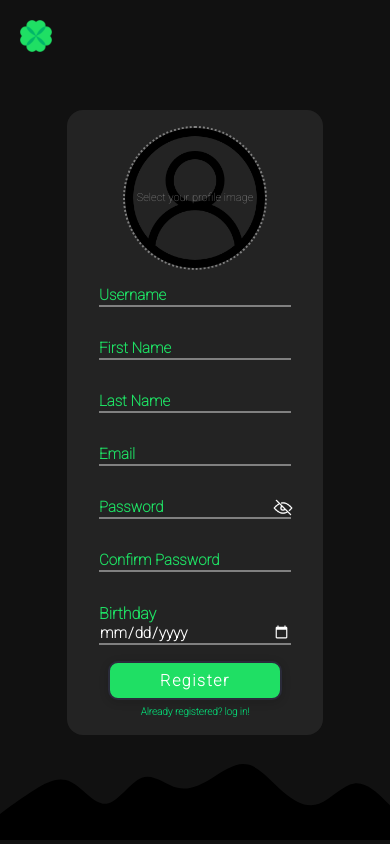
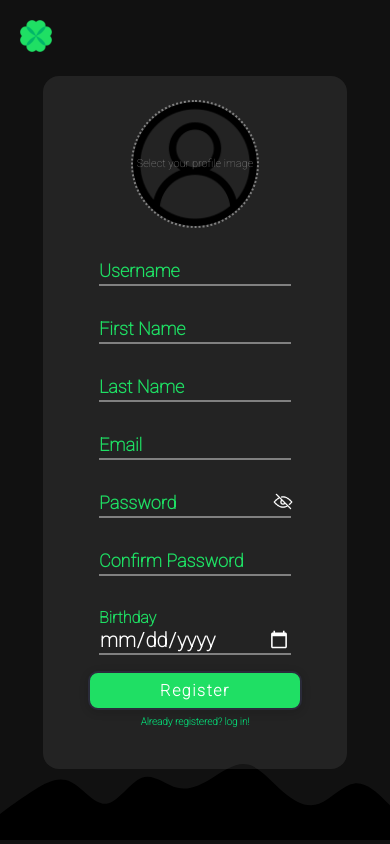
Before and after one commit to Clover-Organization/Clover, a React (Vite) app in the folder frontend/: page /auth in a window 390 px wide. Built offline with nearby package versions, Linux system fonts and the light colour scheme.

Commit message:
new css for login and register screen

```diff
--- a/frontend/src/pages/auth/components/style.css
+++ b/frontend/src/pages/auth/components/style.css
@@ -9,7 +9,7 @@ div.logo {
   z-index: 1001;
 }
 
-div.logo > a > img {
+div.logo>a>img {
   margin: 1rem;
   width: 40px;
 }
@@ -24,17 +24,25 @@ article.authArticle {
   display: grid;
   place-items: center;
   position: absolute;
+  width: 100%;
+  height: 100%;
   z-index: 1000;
-  height: 100%;
 }
 
 fieldset.authFieldset {
-  width: 80%;
   display: flex;
-  justify-content: space-between;
+  justify-content: space-evenly;
   align-items: center;
+  flex-wrap: wrap;
+  width: 50%;
+  max-width: 80%;
+  max-height: 100%;
+  background: #3333338f;
   border: none;
+  padding: 1.5rem;
+  border-radius: 20px;
 }
+
 
 fieldset.authFieldsetLogin {
   width: 80%;
@@ -50,12 +58,12 @@ form.authForm {
   place-items: center;
 }
 
-fieldset.authFieldset > div.imgFront > img {
+fieldset.authFieldset>div.imgFront>img {
   width: 50%;
   height: auto;
 }
 
-fieldset.authFieldsetLogin > img {
+fieldset.authFieldsetLogin>img {
   width: 50%;
   height: auto;
 }
@@ -69,7 +77,7 @@ div.authFieldLogin {
   padding: 3rem;
 }
 
-div.authField > legend {
+div.authField>legend {
   color: #1fdf64;
   font-weight: bold;
 }
@@ -96,8 +104,14 @@ input:-webkit-autofill::placeholder {
   color: #ff0000;
 }
 
-div.authField > input,
-.authFieldLogin > input {
+div.authField.auth>input,
+.authFieldLogin.auth>input {
+  inline-size: 18rem;
+  font-size: 20px;
+}
+
+div.authField>input,
+.authFieldLogin>input {
   inline-size: 12rem;
   border: none;
   border-bottom: solid 2px grey;
@@ -106,6 +120,10 @@ div.authField > input,
   outline: none;
   background-color: transparent;
   color: white;
+}
+
+div.authField.auth>label {
+  font-size: 18px;
 }
 
 div.authField>label.active,
@@ -123,8 +141,8 @@ div.authFieldLogin>input:not(:placeholder-shown)+label {
 }
 
 /* Adicione esta regra para estilizar rótulos quando o mouse passa sobre o input */
-div.authField > input:hover + label,
-div.authFieldLogin > input:hover + label {
+div.authField>input:hover+label,
+div.authFieldLogin>input:hover+label {
   /* Adicione a vírgula aqui */
   transform: translateY(-100%) scale(0.9);
   font-size: 12px;
@@ -132,13 +150,14 @@ div.authFieldLogin > input:hover + label {
 }
 
 /* Adicione esta regra para reestilizar rótulos quando o input não estiver vazio e não estiver em foco */
-div.authField > input:not(:focus):not(:placeholder-shown) + label,
-div.authFieldLogin > input:not(:focus):not(:placeholder-shown) + label {
+div.authField>input:not(:focus):not(:placeholder-shown)+label,
+div.authFieldLogin>input:not(:focus):not(:placeholder-shown)+label {
   /* Adicione a vírgula aqui */
   transform: translateY(-100%) scale(0.9);
   font-size: 12px;
   color: #5ec57e;
 }
+
 
 .togglePassword {
   position: absolute;
@@ -146,43 +165,21 @@ div.authFieldLogin > input:not(:focus):not(:placeholder-shown) + label {
   left: 11.9rem;
 }
 
+.togglePassword.auth {
+  left: 17.8rem;
+}
+
 .togglePassword img {
   width: 20px;
   filter: invert(1);
 }
 
-form.authForm > div.btn {
+form.authForm>div.btn {
   display: grid;
   place-items: center;
 }
 
-/* form.authForm > div.btn > button {
-  cursor: pointer;
-  color: black;
-  font-weight: bold;
-  margin: 10px;
-  padding: 10px;
-  border-radius: 50px;
-  border: none;
-  inline-size: 200px;
-  /* background-color: #1fdf64; */
-/* background-image: linear-gradient(
-    to right,
-    #1fdf64,
-    #1fdf64,
-    #6cff00c4,
-    #1fdf64
-  );
-  transition: all 0.5s ease-in-out; */
-/* } */
-
-/* form.authForm > div.btn > button:hover {
-  transform: scale(1.1);
-  border: solid 1px white;
-  filter: drop-shadow(0px 0px 10px green);
-} */
-
-form.authForm > div.btn > a > span {
+form.authForm>div.btn>a>span {
   font-size: 10px;
   color: rgba(0, 255, 136, 0.779);
   font-weight: bold;
@@ -247,23 +244,37 @@ strong::after {
 }
 
 .imagePreview img {
-  width: 9rem;
-  height: 9rem;
+  width: 50%;
   border: dotted 2px grey;
   border-radius: 50%;
   cursor: pointer;
 }
 
-.authFieldImage > span {
+.authFieldImage>span {
   position: absolute;
   font-size: 11px;
   color: rgba(255, 255, 255, 0.515);
 }
 
+@media (max-width: 750px) {
+  fieldset.authFieldset {
+    justify-content: center;
+  }
+
+  div.authField.auth>input,
+  .authFieldLogin.auth>input {
+    inline-size: 12rem;
+  }
+
+  .togglePassword.auth{
+    left: 11.9rem;
+  }
+}
+
 /* ---- Button Register Style ---- */
 .ui-btn {
   --btn-default-bg: #1fdf64;
-  --btn-padding: 8px 50px;
+  --btn-padding: 8px 70px;
   --btn-hover-bg: rgb(51, 51, 51);
   --btn-transition: 0.3s;
   --btn-letter-spacing: 0.1rem;
@@ -425,7 +436,7 @@ strong::after {
 
 /* ---- Responsive ---- */
 @media (max-width: 765px) {
-  main.authMain > div.WelcomeDescWave {
+  main.authMain>div.WelcomeDescWave {
     display: none;
   }
 
@@ -439,17 +450,17 @@ strong::after {
     height: 100%;
   }
 
-  fieldset.authFieldset > div.imgFront > img {
+  fieldset.authFieldset>div.imgFront>img {
     width: 100%;
   }
 }
 
 @media (max-width: 520px) {
-  fieldset.authFieldset > div.imgFront > img {
+  fieldset.authFieldset>div.imgFront>img {
     display: none;
   }
 
-  fieldset.authFieldsetLogin > img {
+  fieldset.authFieldsetLogin>img {
     display: none;
   }
 
--- a/frontend/src/pages/auth/login/Login.jsx
+++ b/frontend/src/pages/auth/login/Login.jsx
@@ -115,7 +115,7 @@ const Login = ({ toggleForm }) => {
         <fieldset className="authFieldsetLogin">
           <img src={img} alt="authentication" />
           <form onSubmit={handleSubmit} className="authForm">
-            <div className="authFieldLogin">
+            <div className="authField auth">
               <label
                 id="usernameLabel"
                 className={username ? "active" : ""}
@@ -132,7 +132,7 @@ const Login = ({ toggleForm }) => {
                 onMouseLeave={() => handleInputBlur("usernameLabel")}
               />
             </div>
-            <div className="authField">
+            <div className="authField auth">
               <label
                 id="passwordLabel"
                 className={password ? "active" : ""}
@@ -140,7 +140,7 @@ const Login = ({ toggleForm }) => {
               >
                 Password
               </label>
-              <div className="togglePassword">
+              <div className="togglePassword auth">
                 <span onClick={handleTogglePassword}>
                   {showPassword ? (
                     <img src={openEye} alt="Open Eye" />
--- a/frontend/src/pages/auth/register/Register.jsx
+++ b/frontend/src/pages/auth/register/Register.jsx
@@ -178,10 +178,6 @@ const Register = ({ toggleForm }) => {
     <section className="sectionRegister">
       <article className="authArticle">
         <fieldset className="authFieldset">
-          <div className="imgFront">
-            <img src={img} alt="authentication" />
-          </div>
-          <form onSubmit={handleSubmit} className="authForm">
           <div className="authFieldImage">
             <span>Select your profile image</span>
             <div className="imagePreview" onClick={handleImageClick}>
@@ -196,7 +192,8 @@ const Register = ({ toggleForm }) => {
               style={{ display: "none" }}
             />
           </div>
-            <div className="authField">
+          <form onSubmit={handleSubmit} className="authForm">
+            <div className="authField auth">
               <label
                 id="usernameLabel"
                 className={username ? "active" : ""}
@@ -213,7 +210,7 @@ const Register = ({ toggleForm }) => {
                 onMouseLeave={() => handleInputBlur("usernameLabel")}
               />
             </div>
-            <div className="authField">
+            <div className="authField auth">
               <label
                 id="firstNameLabel"
                 className={firstName ? "active" : ""}
@@ -230,7 +227,7 @@ const Register = ({ toggleForm }) => {
                 onMouseLeave={() => handleInputBlur("firstNameLabel")}
               />
             </div>
-            <div className="authField">
+            <div className="authField auth">
               <label
                 id="lastNameLabel"
                 className={lastName ? "active" : ""}
@@ -247,7 +244,7 @@ const Register = ({ toggleForm }) => {
                 onMouseLeave={() => handleInputBlur("lastNameLabel")}
               />
             </div>
-            <div className="authField">
+            <div className="authField auth">
               <label
                 id="emailLabel"
                 className={email ? "active" : ""}
@@ -264,7 +261,7 @@ const Register = ({ toggleForm }) => {
                 onMouseLeave={() => handleInputBlur("emailLabel")}
               />
             </div>
-            <div className="authField">
+            <div className="authField auth">
               <label
                 id="passwordLabel"
                 className={password ? "active" : ""}
@@ -272,7 +269,7 @@ const Register = ({ toggleForm }) => {
               >
                 Password
               </label>
-              <div className="togglePassword">
+              <div className="togglePassword auth">
                 <span onClick={handleTogglePassword}>
                   {showPassword ? (
                     <img src={openEye} alt="Open Eye" />
@@ -290,7 +287,7 @@ const Register = ({ toggleForm }) => {
                 onMouseLeave={() => handleInputBlur("passwordLabel")}
               />
             </div>
-            <div className="authField">
+            <div className="authField auth">
               <label
                 id="confirmPasswordLabel"
                 className={confirmPassword ? "active" : ""}
@@ -307,7 +304,7 @@ const Register = ({ toggleForm }) => {
                 onMouseLeave={() => handleInputBlur("confirmPasswordLabel")}
               />
             </div>
-            <div className="authField">
+            <div className="authField auth">
               <legend>Birthday</legend>
               <input
                 type="date"
```
Lines whose indentation alone changed are shown as unchanged.
